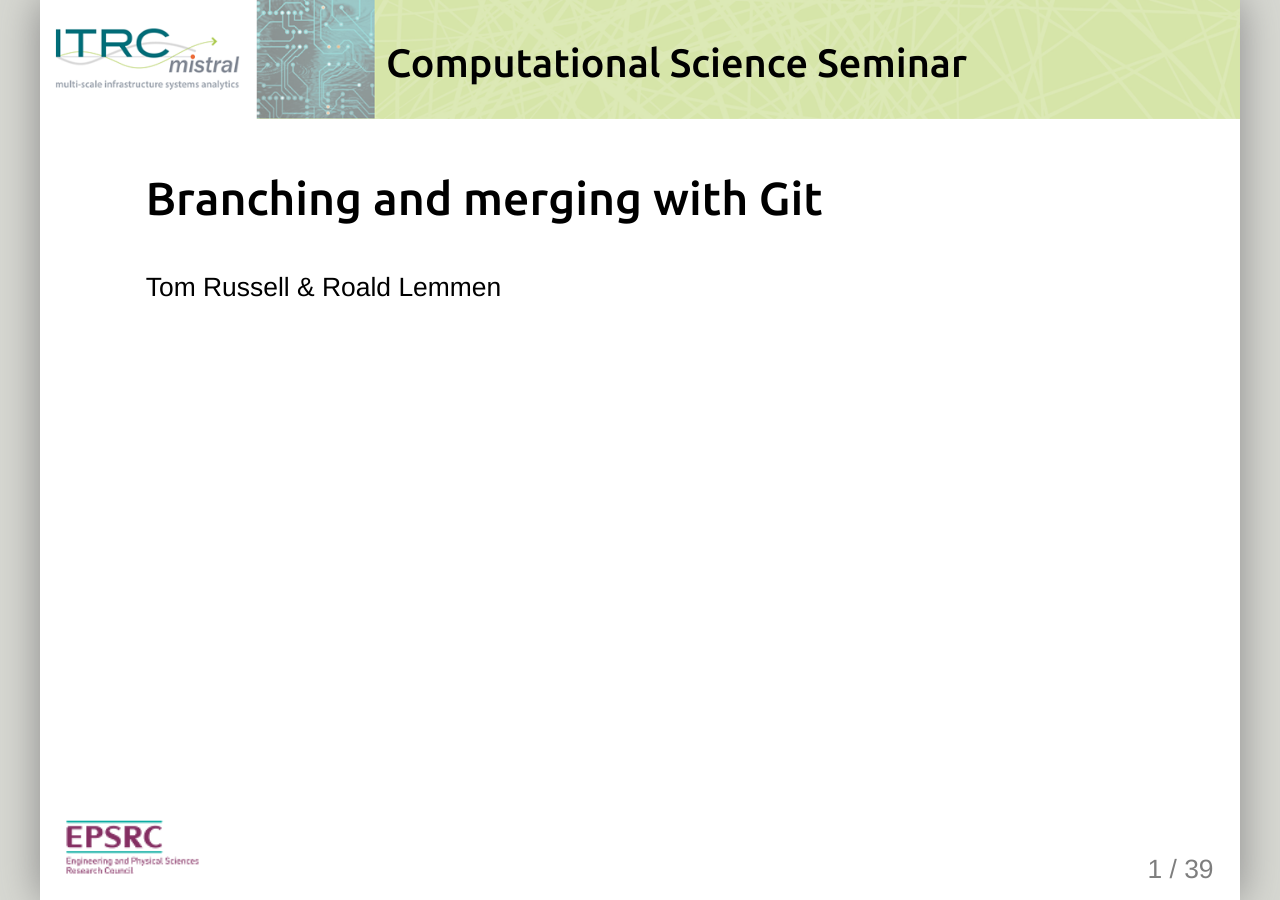
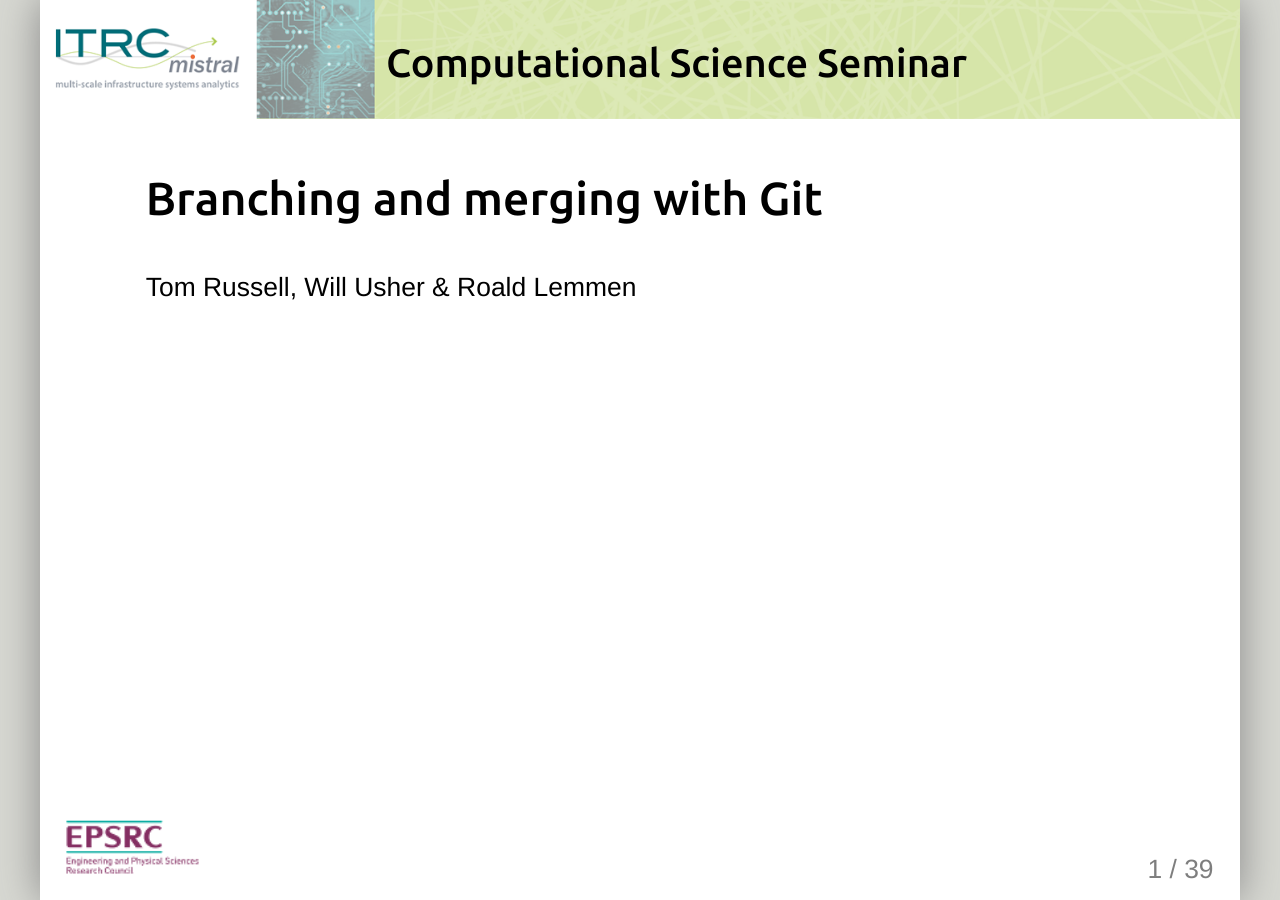
Before and after one commit to nismod/nismod.github.io, a Jekyll site: the page built from _presentations/git-branching-merging.html, in a window 1280 px wide. Built offline with Jekyll 4.4.1, drawn with Linux system fonts in a browser that asks for light colours.

Commit message:
Add Will as author of presentations

````diff
--- a/_presentations/a-short-intro-to-git.html
+++ b/_presentations/a-short-intro-to-git.html
@@ -7,7 +7,7 @@ layout: presentation
 
 ### A short introduction to version control with Git
 
-Tom Russell &amp; Roald Lemmen
+Will Usher, Tom Russell &amp; Roald Lemmen
 
 ---
 
--- a/_presentations/git-branching-merging.html
+++ b/_presentations/git-branching-merging.html
@@ -7,7 +7,7 @@ layout: presentation
 
 ### Branching and merging with Git
 
-Tom Russell &amp; Roald Lemmen
+Tom Russell, Will Usher &amp; Roald Lemmen
 
 ---
 
@@ -234,8 +235,8 @@ https://git-scm.com/book/en/v2/Getting-Started-Installing-Git
 ## Configuring Git
 
 ```
-git config --global user.name "Roald Lemmen"
-git config --global user.email "roald.lemmen@ouce.ox.ac.uk"
+git config --global user.name "Will Usher"
+git config --global user.email "william.usher@ouce.ox.ac.uk"
 git config --global color.ui "auto"
 git config --global core.editor notepad` or alternative editor
 ```
@@ -540,6 +541,8 @@ Questions?
 
 [https://nismod.github.io/presentations/a-short-intro-to-git.html](https://nismod.github.io/presentations/a-short-intro-to-git.html)
 
+william.usher@ouce.ox.ac.uk
+
 tom.russell@ouce.ox.ac.uk
 
 roald.lemmen@ouce.ox.ac.uk
````
Also changed, not shown: other parts of _presentations/a-short-intro-to-git.html (+2 -2 lines), other parts of _presentations/git-branching-merging.html (+2 -1 lines).
